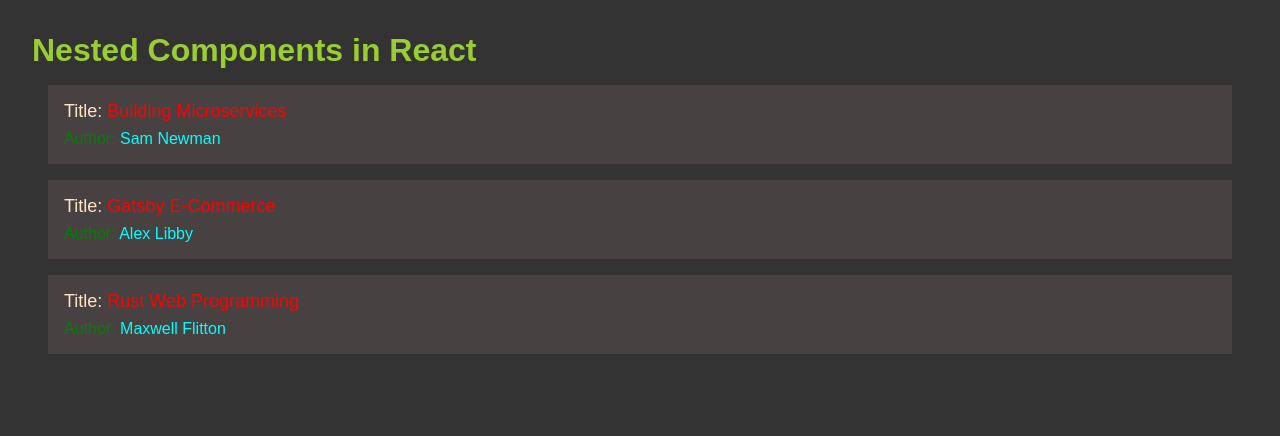
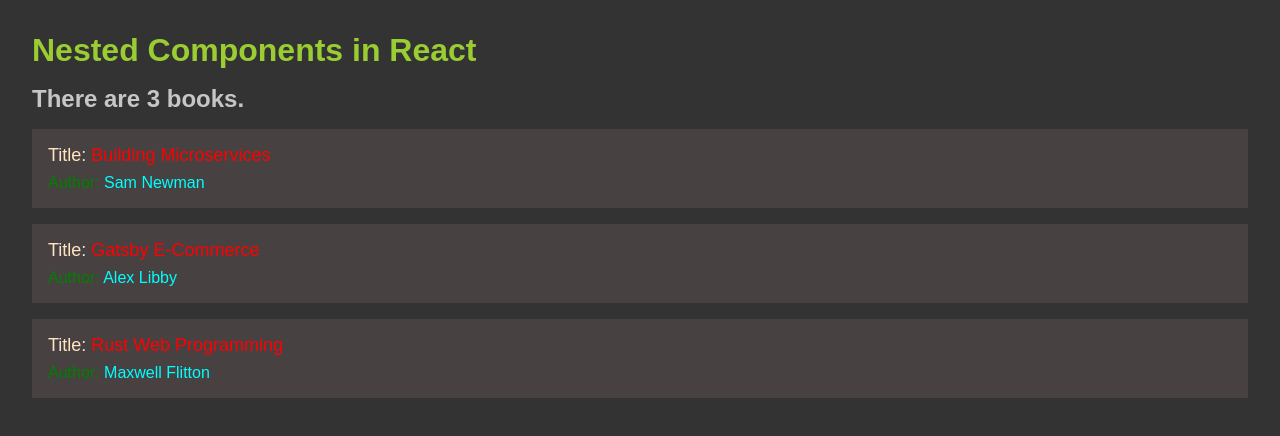
Before and after one commit to Scientific-Research/mk004-react-vite-typescript-nestedComponents, a React (Vite) app: page / in a window 1280 px wide. Shown: the top 436 px of the page. Built offline with nearby package versions, Linux system fonts and the light colour scheme.

Commit message:
displyimng the number of books

```diff
--- a/src/App.css
+++ b/src/App.css
@@ -13,10 +13,11 @@ body {
 
   h1 {
     color: yellowgreen;
+    margin-bottom: 1rem;
   }
 
   .book {
-    margin: 1rem;
+    margin: 1rem 0;
     padding: 1rem;
     background-color: #484141;
   }
--- a/src/App.tsx
+++ b/src/App.tsx
@@ -6,6 +6,7 @@ function App() {
   return (
     <div className="App">
       <h1>Nested Components in React</h1>
+      <h2>There are {books.length} books.</h2>
       <div className="books">
         {books.map((b) => (
           <React.Fragment key={b.id}>
```
